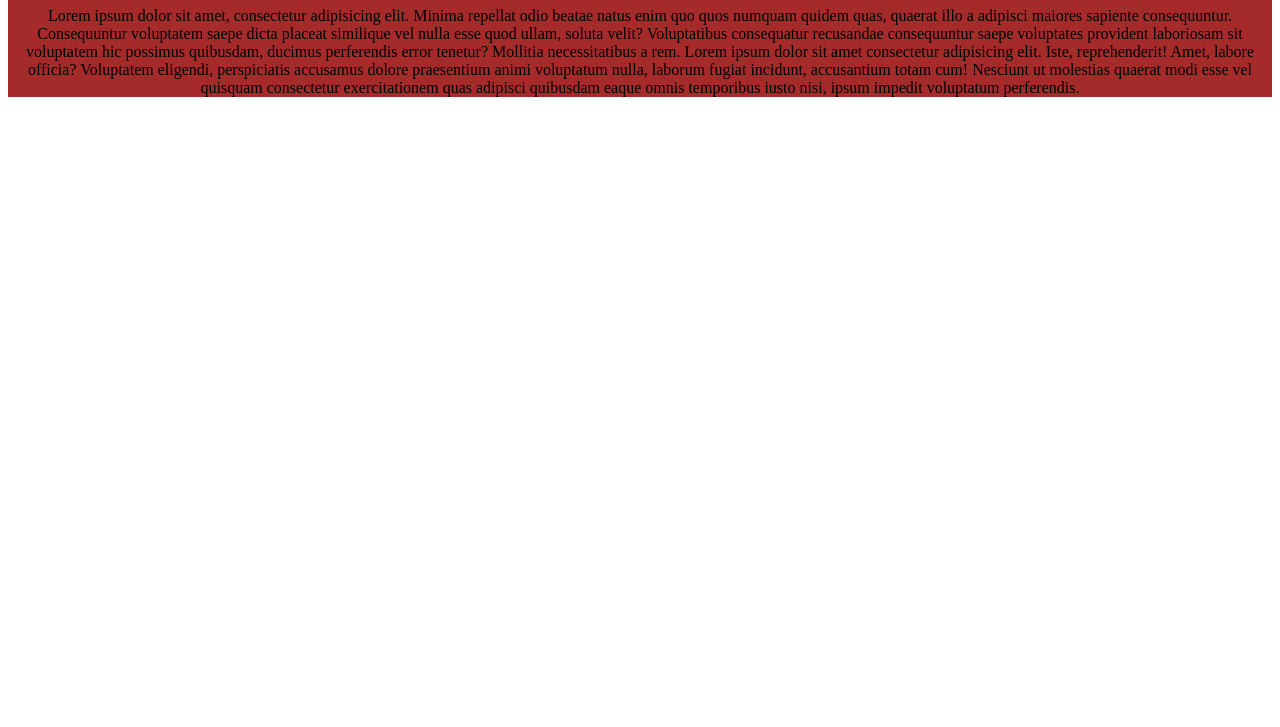
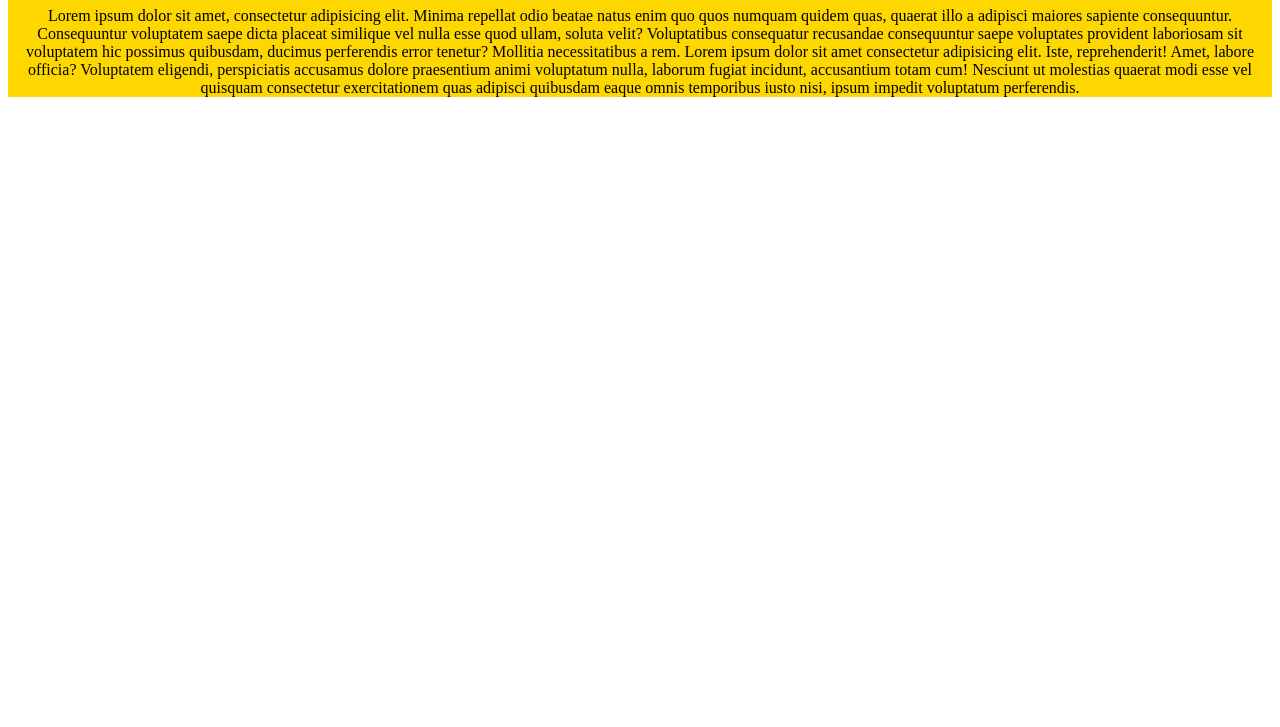
Before and after one commit to dhiman067/my-first-repo, a plain HTML site: page index.html in a window 1280 px wide. Shown: the part 73-800 px from the top of the page. Drawn offline with Linux system fonts and the light colour scheme.

Commit message:
again color changed

```diff
--- a/styles.css
+++ b/styles.css
@@ -1,4 +1,4 @@
 div{
     text-align: center;
-    background-color: brown;
+    background-color: gold;
 }
```
